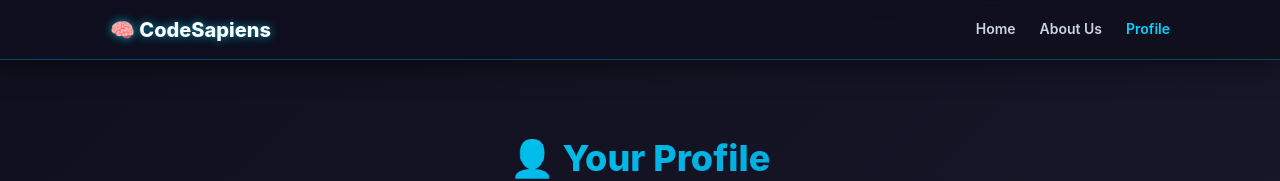
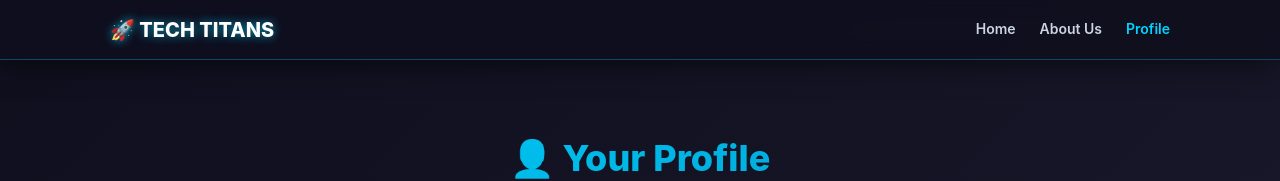
Before and after one commit to Peer-Ubaidur-Rahman/Mood-Dedector-Week-3, a plain HTML site: page profile.html in a window 1280 px wide. Shown: the top 181 px of the page. Drawn offline with Linux system fonts and the light colour scheme; sample sign-in values are in the browser's storage.

Commit message:
Change team name from 'CodeSapiens' to 'TECH TITANS'

```diff
--- a/profile.html
+++ b/profile.html
@@ -10,7 +10,7 @@
 <body>
     <header>
         <div class="header-container">
-            <div class="team-name">🧠 CodeSapiens</div>
+            <div class="team-name">🚀 TECH TITANS</div>
             <nav>
                 <a href="index.html" id="nav-home">Home</a>
                 <a href="about.html" id="nav-about">About Us</a>
```
